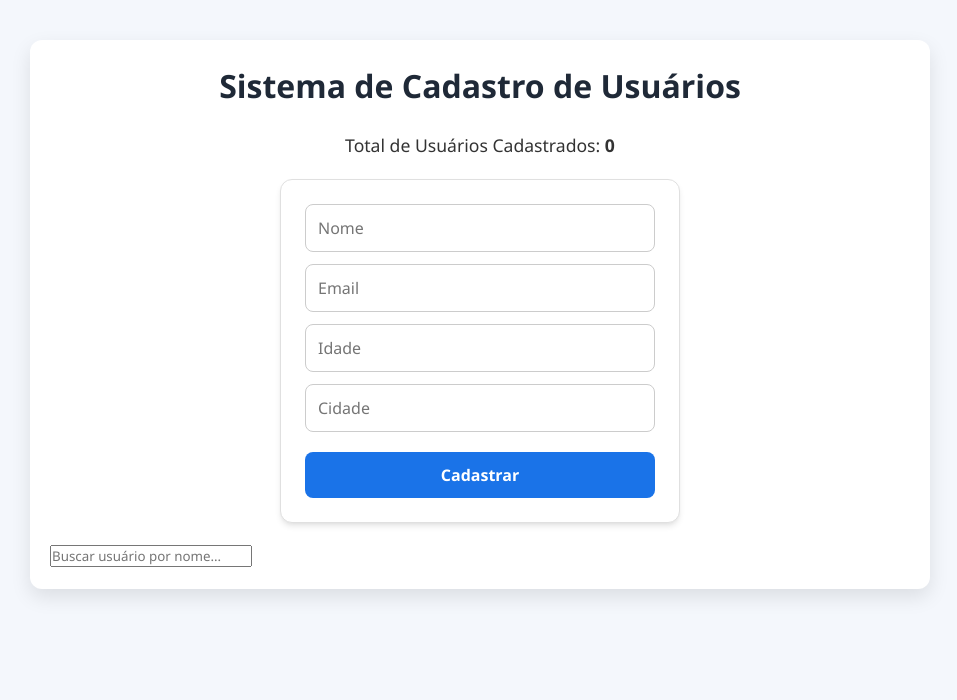
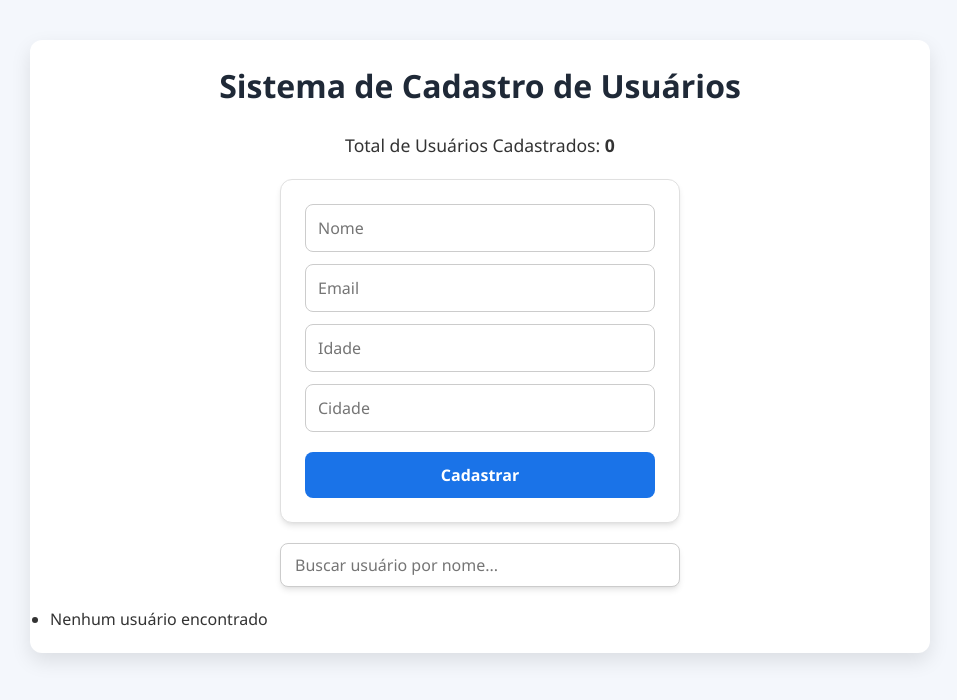
Before and after one commit to bfabbio90/estartandodevs-atividade-sistema-cadastro, a React (Vite) app: page / in a window 1280 px wide. Shown: the top 700 px of the page, without its empty margins (160-1117 px from the left). Built offline with nearby package versions, Linux system fonts and the light colour scheme.

Commit message:
refactor: adiciona melhorias e corrige a estrutura do código

```diff
--- a/src/App.css
+++ b/src/App.css
@@ -40,3 +40,26 @@ p {
   margin-bottom: 20px;
   font-size: 1.1rem;
 }
+
+.busca-container {
+  display: flex;
+  justify-content: center;
+  margin-bottom: 20px;
+}
+
+.busca-container input {
+  width: 100%;
+  max-width: 400px;
+  padding: 10px 14px;
+  border: 1px solid #ccc;
+  border-radius: 8px;
+  font-size: 1rem;
+  transition: all 0.2s ease-in-out;
+  box-shadow: var(--shadow-subtle);
+}
+
+.busca-container input:focus {
+  outline: none;
+  border-color: var(--primary-color);
+  box-shadow: 0 0 0 3px var(--primary-color);
+}
--- a/src/components/userList/UserList.jsx
+++ b/src/components/userList/UserList.jsx
@@ -1,18 +1,26 @@
 import UserItem from "../userItem/UserItem";
 
-export default function UserList({ usuarios, onRemover, onEditar }) {
+export default function UserList({ usuarios, onRemover, onEditar, termoBusca }) {
+  const usuariosFiltrados = usuarios.filter(
+    (usuario) =>
+      usuario &&
+      usuario.nome.toLowerCase().includes(termoBusca.toLowerCase())
+  );
+
   return (
     <ul className="listaUsuarios">
-      {usuarios.map((usuario, index) => (
-        usuario && (
+      {usuariosFiltrados.length > 0 ? (
+        usuariosFiltrados.map((usuario, index) => (
           <UserItem
             key={index}
             usuario={usuario}
             onRemover={() => onRemover(index)}
             onEditar={() => onEditar(index)}
           />
-        )
-      ))}
+        ))
+      ) : (
+        <li>Nenhum usuário encontrado</li>
+      )}
     </ul>
   );
 }
```
Also changed, not shown: src/App.jsx (line endings or trailing spaces), src/components/form/Form.jsx (line endings or trailing spaces), src/components/userItem/UserItem.jsx (line endings or trailing spaces), src/components/userItem/useritem.css (line endings or trailing spaces).
